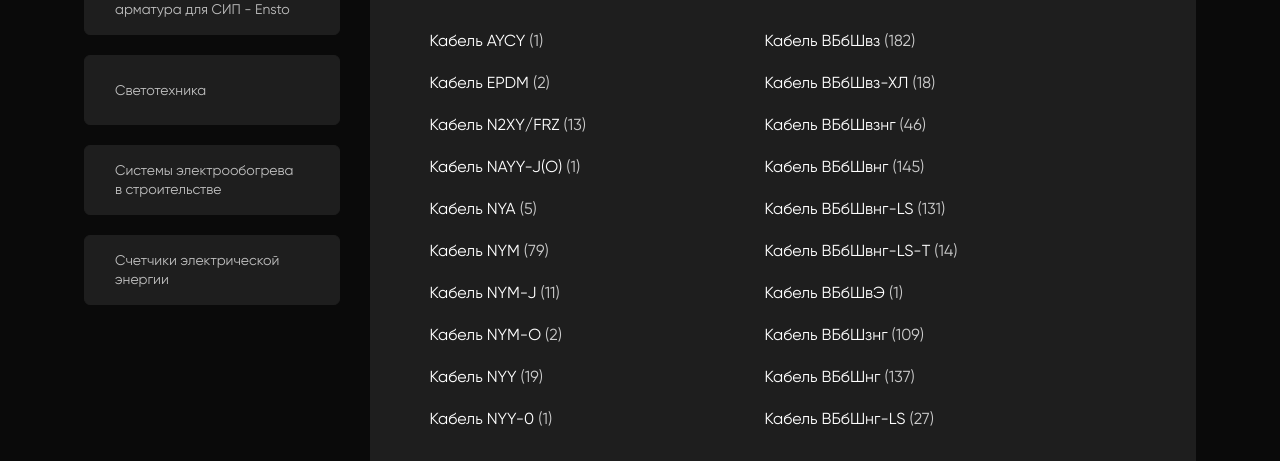
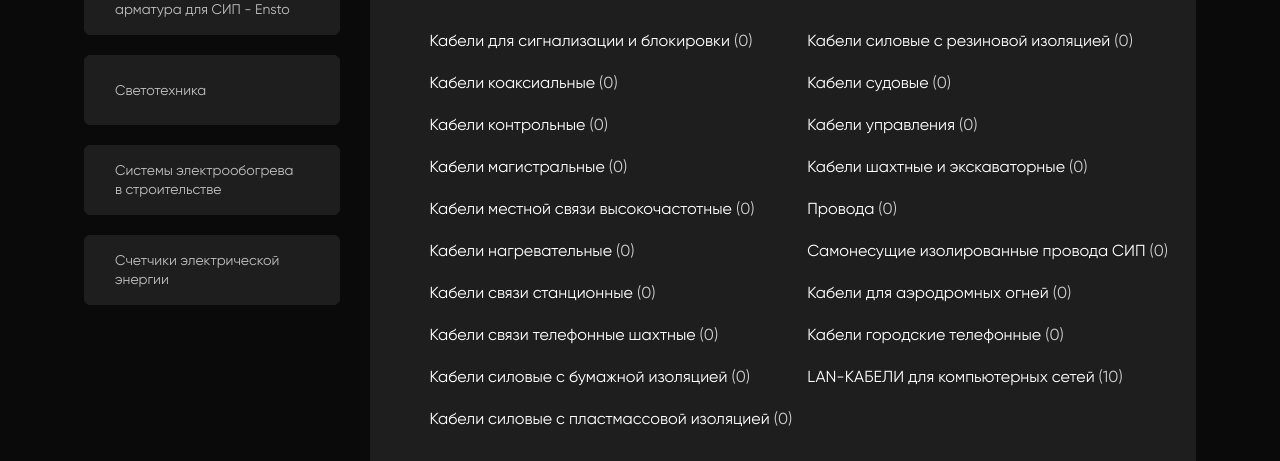
Before and after one commit to jokeejoke/td-energeticheskie-reweniya, a website: page app/inner-catalog.html in a window 1280 px wide. Shown: the part 491-952 px from the top of the page. Drawn offline with Linux system fonts and the light colour scheme.

Commit message:
update readme file

```diff
--- a/app/inner-catalog.html
+++ b/app/inner-catalog.html
@@ -139,27 +139,82 @@
 						<div class="inner-catalog-content">
 							<div class="inner-catalog-content__title">Кабельно-проводниковая продукция</div>
 							<div class="inner-catalog-content-slider">
-									<a href="#" class="inner-catalog-content-slider__link">Кабель AYCY <span>(1)</span></a>
-									<a href="#" class="inner-catalog-content-slider__link">Кабель EPDM <span>(2)</span></a>
-									<a href="#" class="inner-catalog-content-slider__link">Кабель N2XY/FRZ <span>(13)</span></a>
-									<a href="#" class="inner-catalog-content-slider__link">Кабель NAYY-J(O) <span>(1)</span></a>
-									<a href="#" class="inner-catalog-content-slider__link">Кабель NYA <span>(5)</span></a>
-									<a href="#" class="inner-catalog-content-slider__link">Кабель NYM <span>(79)</span></a>
-									<a href="#" class="inner-catalog-content-slider__link">Кабель NYM-J <span>(11)</span></a>
-									<a href="#" class="inner-catalog-content-slider__link">Кабель NYM-О <span>(2)</span></a>
-									<a href="#" class="inner-catalog-content-slider__link">Кабель NYY <span>(19)</span></a>
-									<a href="#" class="inner-catalog-content-slider__link">Кабель NYY-0 <span>(1)</span></a>
-
-									<a href="#" class="inner-catalog-content-slider__link">Кабель ВБбШвз <span>(182)</span></a>
-									<a href="#" class="inner-catalog-content-slider__link">Кабель ВБбШвз-ХЛ <span>(18)</span></a>
-									<a href="#" class="inner-catalog-content-slider__link">Кабель ВБбШвзнг <span>(46)</span></a>
-									<a href="#" class="inner-catalog-content-slider__link">Кабель ВБбШвнг <span>(145)</span></a>
-									<a href="#" class="inner-catalog-content-slider__link">Кабель ВБбШвнг-LS <span>(131)</span></a>
-									<a href="#" class="inner-catalog-content-slider__link">Кабель ВБбШвнг-LS-Т <span>(14)</span></a>
-									<a href="#" class="inner-catalog-content-slider__link">Кабель ВБбШвЭ <span>(1)</span></a>
-									<a href="#" class="inner-catalog-content-slider__link">Кабель ВБбШзнг <span>(109)</span></a>
-									<a href="#" class="inner-catalog-content-slider__link">Кабель ВБбШнг <span>(137)</span></a>
-									<a href="#" class="inner-catalog-content-slider__link">Кабель ВБбШнг-LS <span>(27)</span></a>
+								<a href="catalog-elektromaterialov/kabelno-provodnikovaya-produkcziya/kabeli-dlya-signalizaczii-i-blokirovki" class="inner-catalog-content-slider__link">
+								Кабели для сигнализации и блокировки
+								<span>(0)</span>
+							</a>
+							<a href="catalog-elektromaterialov/kabelno-provodnikovaya-produkcziya/kabeli-koaksialnyie" class="inner-catalog-content-slider__link">
+								Кабели коаксиальные
+								<span>(0)</span>
+							</a>
+							<a href="catalog-elektromaterialov/kabelno-provodnikovaya-produkcziya/kabeli-kontrolnyie" class="inner-catalog-content-slider__link">
+								Кабели контрольные
+								<span>(0)</span>
+							</a>
+							<a href="catalog-elektromaterialov/kabelno-provodnikovaya-produkcziya/kabeli-magistralnyie" class="inner-catalog-content-slider__link">
+								Кабели магистральные
+								<span>(0)</span>
+							</a>
+							<a href="catalog-elektromaterialov/kabelno-provodnikovaya-produkcziya/kabeli-mestnoj-svyazi-vyisokochastotnyie" class="inner-catalog-content-slider__link">
+								Кабели местной связи высокочастотные
+								<span>(0)</span>
+							</a>
+							<a href="catalog-elektromaterialov/kabelno-provodnikovaya-produkcziya/kabeli-nagrevatelnyie" class="inner-catalog-content-slider__link">
+								Кабели нагревательные
+								<span>(0)</span>
+							</a>
+							<a href="catalog-elektromaterialov/kabelno-provodnikovaya-produkcziya/kabeli-svyazi-stanczionnyie" class="inner-catalog-content-slider__link">
+								Кабели связи станционные
+								<span>(0)</span>
+							</a>
+							<a href="catalog-elektromaterialov/kabelno-provodnikovaya-produkcziya/kabeli-svyazi-telefonnyie-shaxtnyie" class="inner-catalog-content-slider__link">
+								Кабели связи телефонные шахтные
+								<span>(0)</span>
+							</a>
+							<a href="catalog-elektromaterialov/kabelno-provodnikovaya-produkcziya/kabeli-silovyie-s-bumazhnoj-izolyacziej" class="inner-catalog-content-slider__link">
+								Кабели силовые с бумажной изоляцией
+								<span>(0)</span>
+							</a>
+							<a href="catalog-elektromaterialov/kabelno-provodnikovaya-produkcziya/kabeli-silovyie-s-plastmassovoj-izolyacziej" class="inner-catalog-content-slider__link">
+								Кабели силовые с пластмассовой изоляцией
+								<span>(0)</span>
+							</a>
+							<a href="catalog-elektromaterialov/kabelno-provodnikovaya-produkcziya/kabeli-silovyie-s-rezinovoj-izolyacziej" class="inner-catalog-content-slider__link">
+								Кабели силовые с резиновой изоляцией
+								<span>(0)</span>
+							</a>
+							<a href="catalog-elektromaterialov/kabelno-provodnikovaya-produkcziya/kabeli-sudovyie" class="inner-catalog-content-slider__link">
+								Кабели судовые
+								<span>(0)</span>
+							</a>
+							<a href="catalog-elektromaterialov/kabelno-provodnikovaya-produkcziya/kabeli-upravleniya" class="inner-catalog-content-slider__link">
+								Кабели управления
+								<span>(0)</span>
+							</a>
+							<a href="catalog-elektromaterialov/kabelno-provodnikovaya-produkcziya/kabeli-shaxtnyie-i-ekskavatornyie" class="inner-catalog-content-slider__link">
+								Кабели шахтные и экскаваторные
+								<span>(0)</span>
+							</a>
+							<a href="catalog-elektromaterialov/kabelno-provodnikovaya-produkcziya/provoda" class="inner-catalog-content-slider__link">
+								Провода
+								<span>(0)</span>
+							</a>
+							<a href="catalog-elektromaterialov/kabelno-provodnikovaya-produkcziya/samonesushhie-izolirovannyie-provoda-sip" class="inner-catalog-content-slider__link">
+								Самонесущие изолированные провода СИП
+								<span>(0)</span>
+							</a>
+							<a href="catalog-elektromaterialov/kabelno-provodnikovaya-produkcziya/kabeli-dlya-aerodromnyix-ognej" class="inner-catalog-content-slider__link">
+								Кабели для аэродромных огней
+								<span>(0)</span>
+							</a>
+							<a href="catalog-elektromaterialov/kabelno-provodnikovaya-produkcziya/kabeli-gorodskie-telefonnyie" class="inner-catalog-content-slider__link">
+								Кабели городские телефонные
+								<span>(0)</span>
+							</a>
+							<a href="catalog-elektromaterialov/kabelno-provodnikovaya-produkcziya/lan-kabeli-dlya-kompyuternyix-setej/" class="inner-catalog-content-slider__link">
+								LAN-КАБЕЛИ для компьютерных сетей
+								<span>(10)</span>
+							</a>
 							</div>
 						</div>
 						<button type="button" class="inner-catalog__back-btn mobile">
--- a/app/js/app.js
+++ b/app/js/app.js
@@ -11,6 +11,11 @@
 		} else {
 			$(this).prev().addClass('active')
 		}
+		e.preventDefault()
+	})
+
+	$(".scroll-to").on("click", function(e) {
+		$('body,html').animate({scrollTop: 770}, 350)
 		e.preventDefault()
 	})
 
@@ -603,9 +608,8 @@
 	function catalogSliderHeight() {
 		$catalogWrapper = document.querySelector('.inner-catalog-content-slider')
 		if($catalogWrapper) {
-			$catalogWrapper.style.maxHeight = $catalogWrapper.clientHeight / 2 + 'px'
+			$catalogWrapper.style.maxHeight = ($catalogWrapper.clientHeight / 2) + 30 + 'px'
 		}
-
 	}
 
 	if(window.innerWidth <= 576) {
--- a/app/sass/main.sass
+++ b/app/sass/main.sass
@@ -2093,6 +2093,7 @@
     display: flex
     flex-direction: column
     flex-wrap: wrap
+    min-height: 100px
     +media-breakpoint-down(xs)
       max-height: 100% !important
     &__link
@@ -2101,6 +2102,7 @@
       line-height: 22px
       margin-bottom: 20px
       transition: $trs
+      padding-right: 15px
       +media-breakpoint-down(xs)
         font-size: 14px
         line-height: 19px
@@ -2534,15 +2536,19 @@
   &-list
     position: relative
     display: flex
-    justify-content: space-between
-    +media-breakpoint-down(md)
-      flex-wrap: wrap
+    flex-wrap: wrap
     &__link
       display: block
+      flex-basis: 33.3%
       margin-bottom: 36px
       line-height: 22px
       color: $textcolor
       transition: $trs
+      padding-right: 35px
+      +media-breakpoint-down(md)
+        flex-basis: 50%
+      +media-breakpoint-down(md)
+        flex-basis: 100%
       +media-breakpoint-down(xs)
         font-size: 14px
         line-height: 19px
@@ -2888,6 +2894,7 @@
   position: relative
   display: flex
   align-items: center
+  flex-wrap: wrap
   &__icon
     position: relative
     height: 40px
```
Also changed, not shown: app/inner-catalog-detail.html (+1 -1 lines), app/opory.html (+5 -6 lines), app/css/app.min.css, app/js/app.min.js, readme.md, 1 other file.
